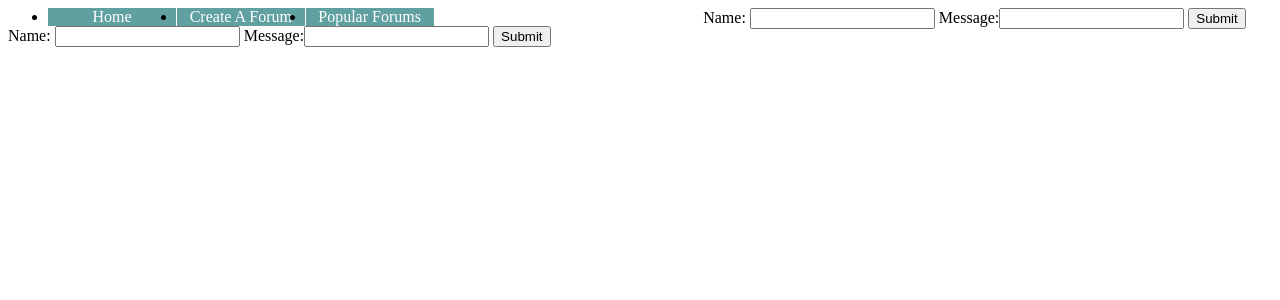
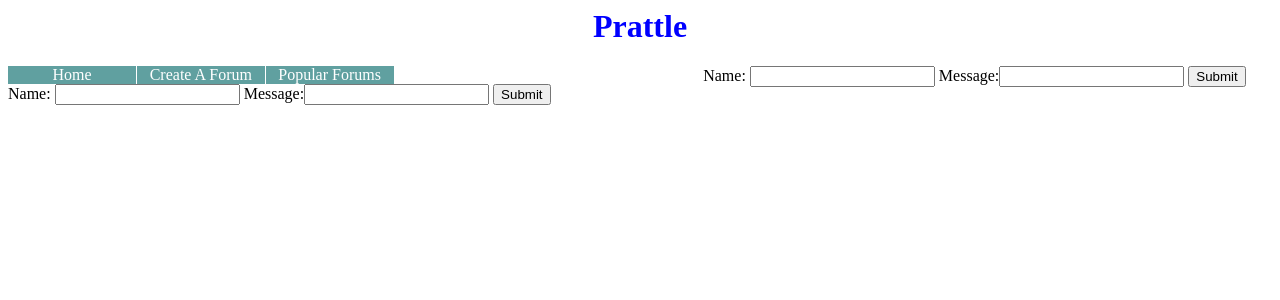
Before and after one commit to rdouradojr/prattledev, a Python web app: template templates/home.html in a window 1280 px wide. Shown: the top 300 px of the page. Run offline with Jinja, Linux system fonts and the light colour scheme; the template is opened without the code that fills it, so the values that code supplies are empty.

Commit message:
Update home.html

```diff
--- a/templates/home.html
+++ b/templates/home.html
@@ -4,7 +4,6 @@
     	<link rel="stylesheet" type="text/css" href="css/main.css">
     	<html>
 	<style>
-	<h1>{{name}}</h1>
 	#menu ul {
 		margin: 0px;
 		padding: 0px;
@@ -32,6 +31,7 @@
     	</head>
 
 	<body>
+	<h1 class= "Ballin">Prattle</h1>
 	<div id = "menu">
 	<ul>
 	<li> <a href = "prattledev.appspot.html" > Home </a> </li>
```
